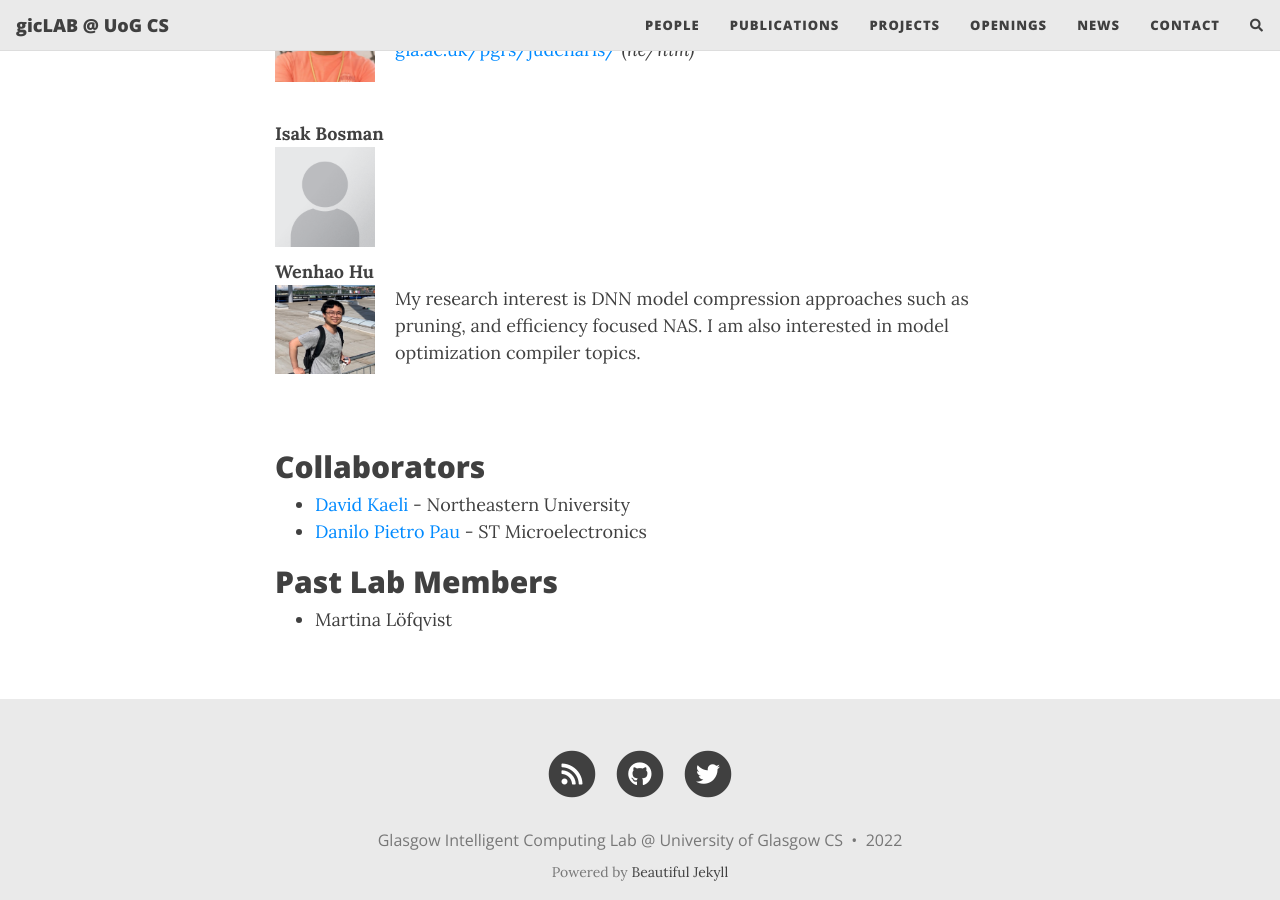
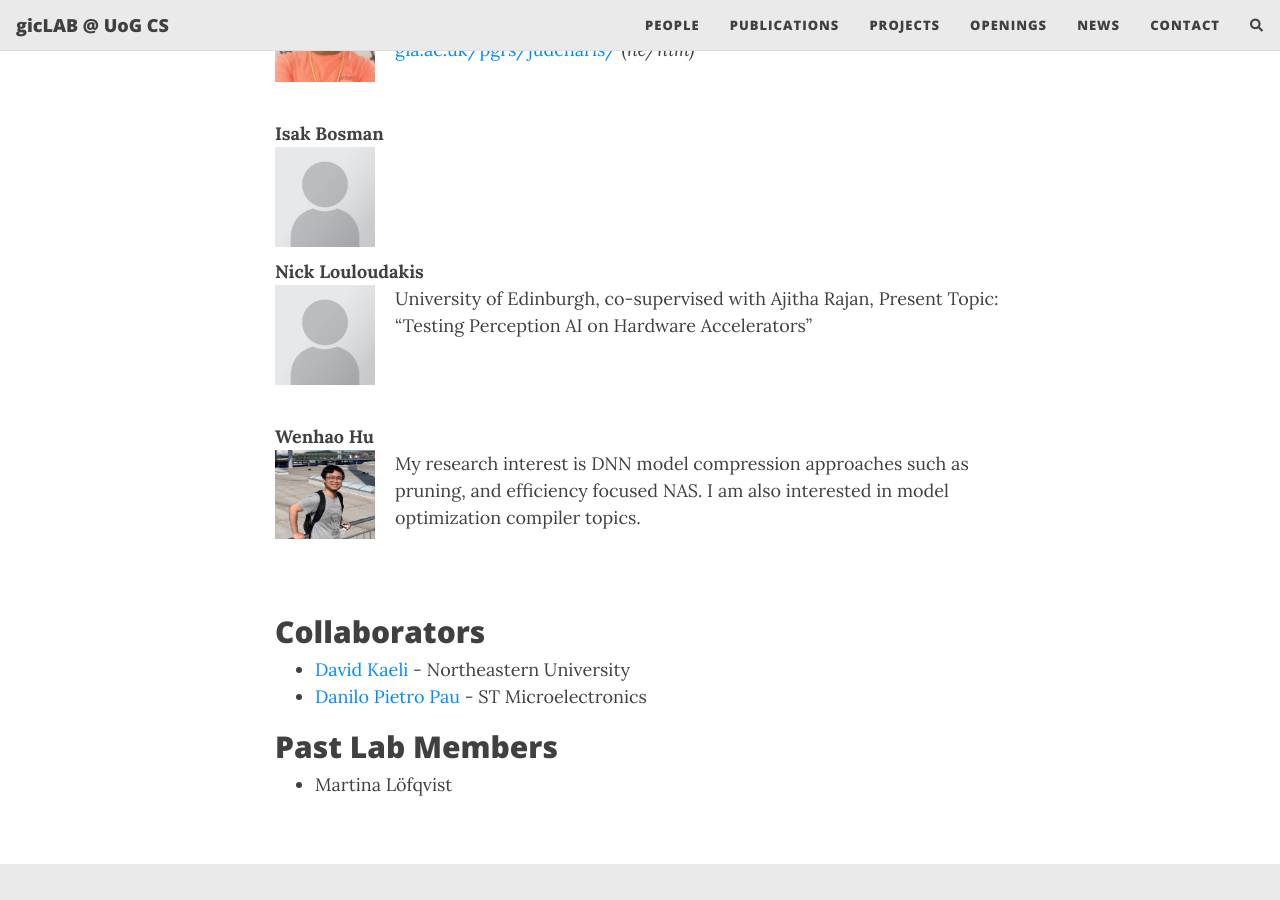
Before and after one commit to gicLAB/gicLAB.github.io, a Jekyll site: the page built from people.md, in a window 1280 px wide and 900 px high, scrolled down 1261 px. Built offline with Jekyll 4.4.1, drawn with Linux system fonts in a browser that asks for light colours; nearby versions of some CDN libraries; comment, search, counter and statistics services are not loaded.

Commit message:
Update people.md

```diff
--- a/people.md
+++ b/people.md
@@ -39,6 +39,11 @@ My research area is FPGA based-DNN accelerators, however broadly I am interested
 <br><br>
 <br>
 
+**Nick Louloudakis** <br>  <img src="/assets/img/people/Portrait_placeholder.png" width="100px" style="float: left; margin-right: 20px;">
+University of Edinburgh, co-supervised with Ajitha Rajan, Present Topic: "Testing Perception AI on Hardware Accelerators"
+<br><br>
+<br>
+
 **Wenhao Hu** <br>  <img src="/assets/img/people/wenhao.png" width="100px" style="float: left; margin-right: 20px;">
 My research interest is DNN model compression approaches such as pruning, and efficiency focused NAS. I am also interested in model optimization compiler topics.
 <br><br>
```
